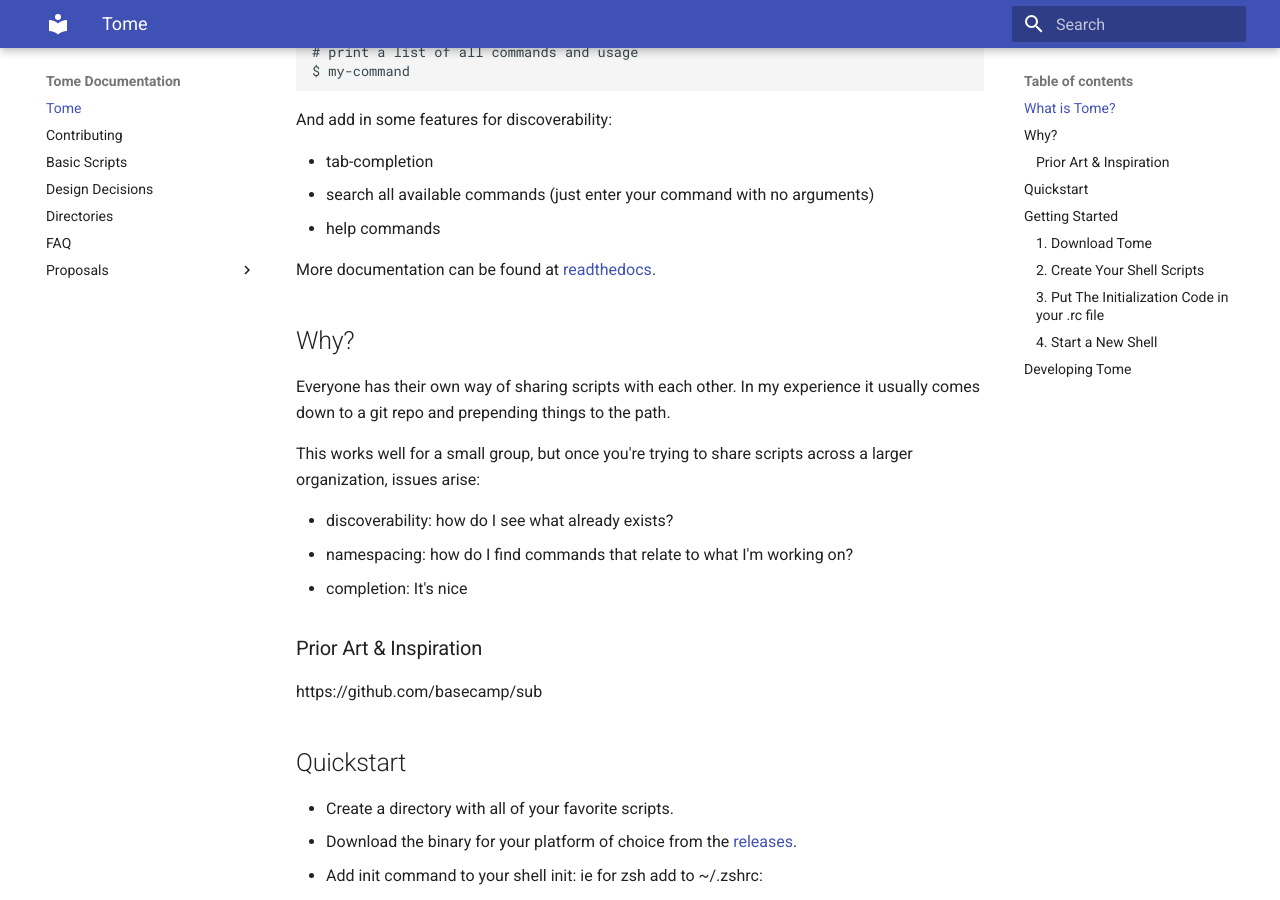
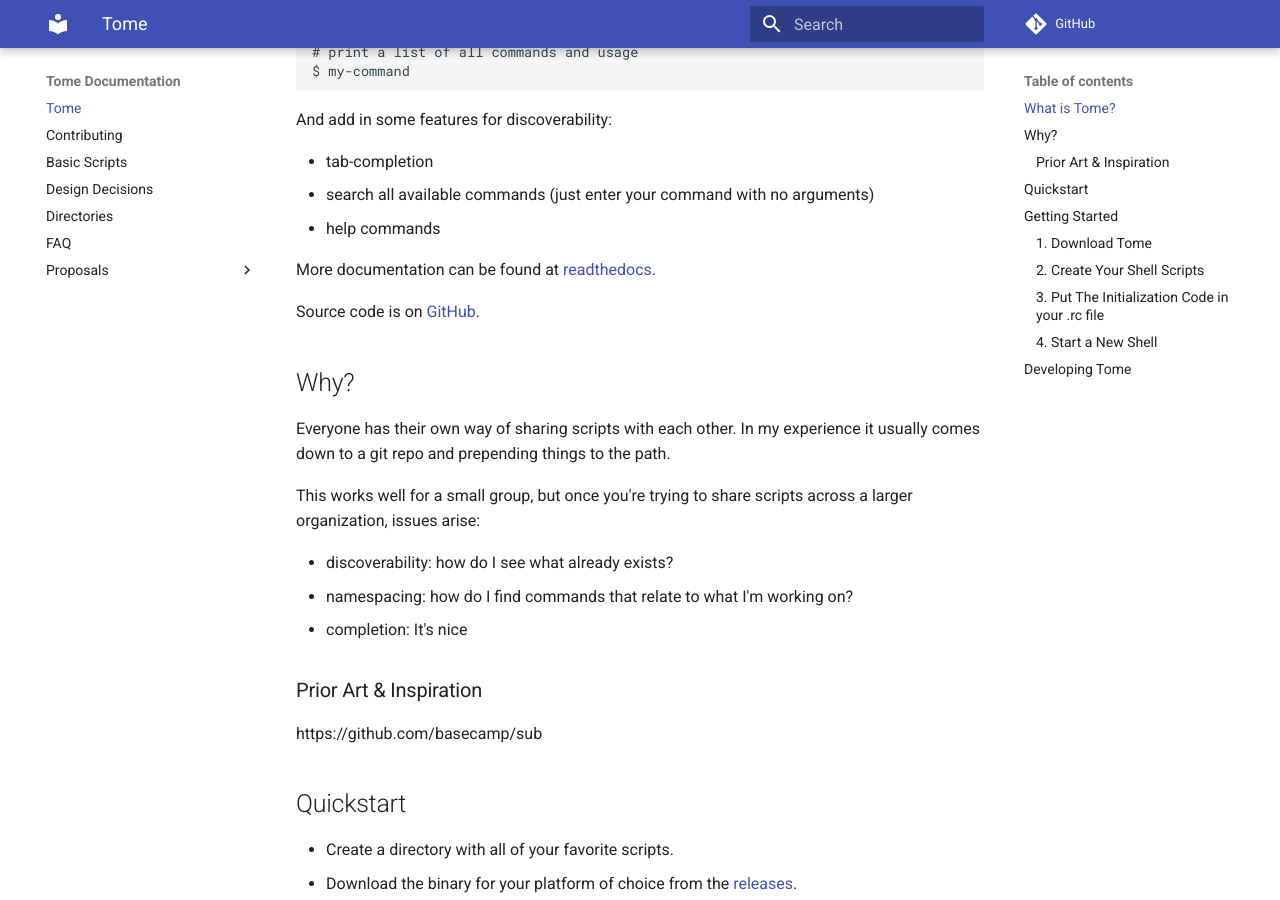
Before and after one commit to toumorokoshi/tome, an MkDocs documentation site: the page built from docs/index.md, in a window 1280 px wide and 900 px high, scrolled down 734 px. Built offline with MkDocs 1.6.1 and Material for MkDocs 9.7.7, drawn with Linux system fonts in a browser that asks for light colours; comment, search, counter and statistics services are not loaded.

Commit message:
docs: adding some links
- adding links for more discoverability.

```diff
--- a/docs/index.md
+++ b/docs/index.md
@@ -41,6 +41,8 @@
 * help commands
 
 More documentation can be found at [readthedocs](https://tome-scripts.readthedocs.org/).
+
+Source code is on [GitHub](https://github.com/toumorokoshi/tome).
 
 ## Why?
 
--- a/mkdocs.yml
+++ b/mkdocs.yml
@@ -1,4 +1,5 @@
 site_name: Tome Documentation
+repo_url: https://github.com/toumorokoshi/tome
 # pip install mkdocs-material
 theme:
   name: material
```
